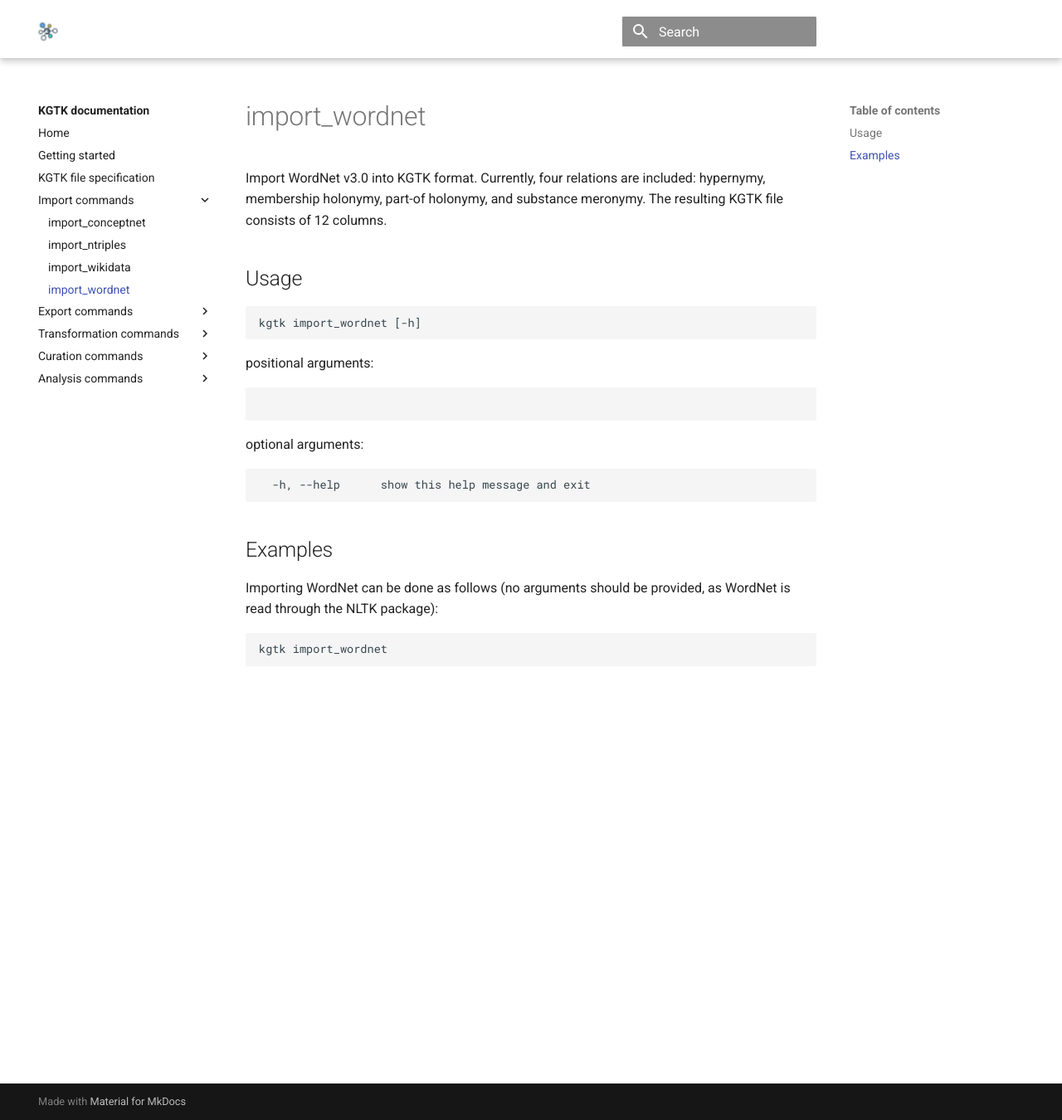
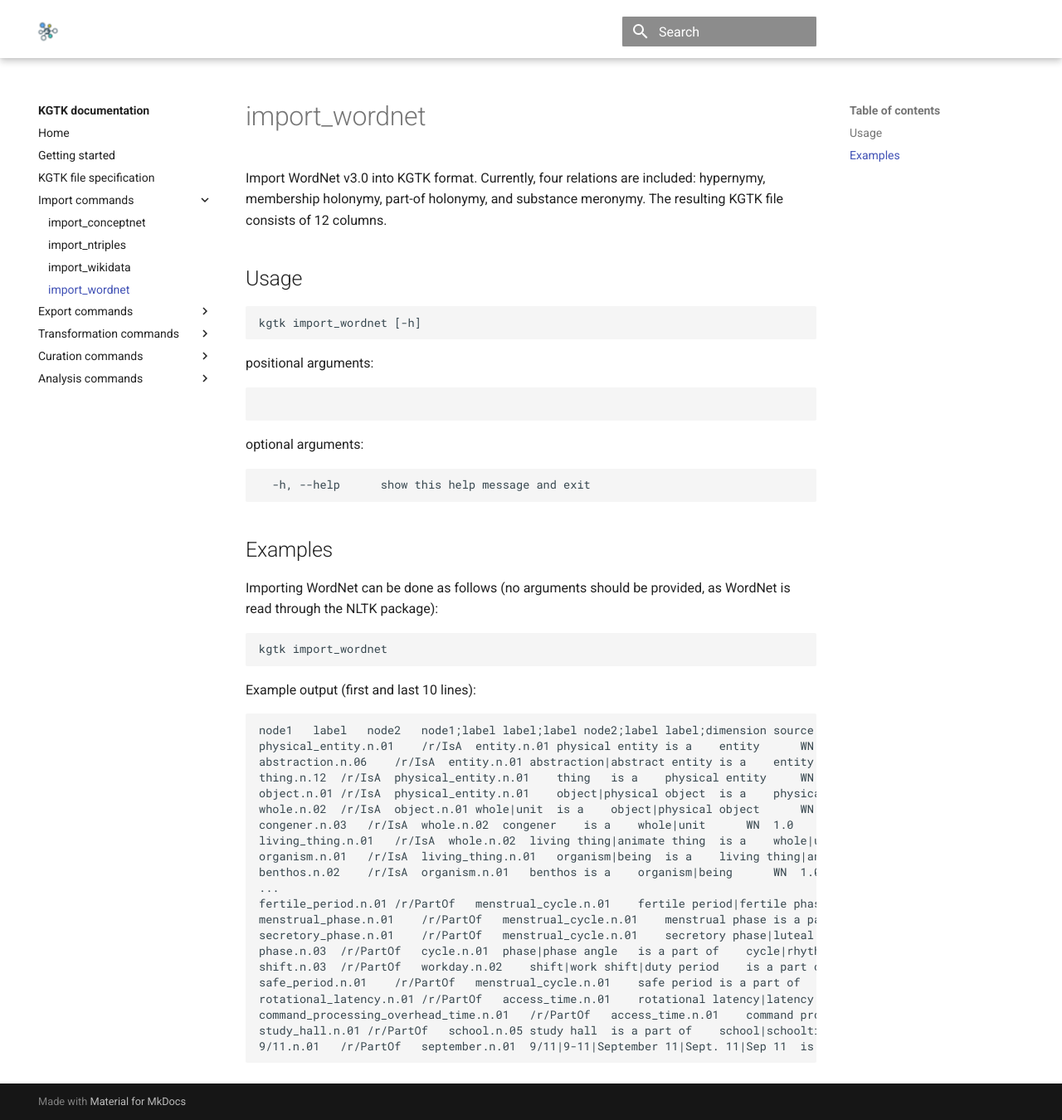
Before and after one commit to usc-isi-i2/kgtk, an MkDocs documentation site: the page built from docs/import/import_wordnet.md, in a window 1280 px wide and 1350 px high. Shown: the whole window at 83% size. Built offline with MkDocs 1.6.1 and Material for MkDocs 9.7.7, drawn with Linux system fonts in a browser that asks for light colours; comment, search, counter and statistics services are not loaded.

Commit message:
import wordnet documentation updated with an example output

````diff
--- a/docs/import/import_wordnet.md
+++ b/docs/import/import_wordnet.md
@@ -21,3 +21,28 @@
 ```
 kgtk import_wordnet
 ```
+
+Example output (first and last 10 lines):
+```
+node1	label	node2	node1;label	label;label	node2;label	label;dimension	source	weight	creator	sentence	question
+physical_entity.n.01	/r/IsA	entity.n.01	physical entity	is a	entity		WN	1.0		physical entity is a entity	What is physical entity?
+abstraction.n.06	/r/IsA	entity.n.01	abstraction|abstract entity	is a	entity		WN	1.0		abstraction is a entity	What is abstraction?
+thing.n.12	/r/IsA	physical_entity.n.01	thing	is a	physical entity		WN	1.0		thing is a physical entity	What is thing?
+object.n.01	/r/IsA	physical_entity.n.01	object|physical object	is a	physical entity		WN	1.0		object is a physical entity	What is object?
+whole.n.02	/r/IsA	object.n.01	whole|unit	is a	object|physical object		WN	1.0		whole is a object	What is whole?
+congener.n.03	/r/IsA	whole.n.02	congener	is a	whole|unit		WN	1.0		congener is a whole	What is congener?
+living_thing.n.01	/r/IsA	whole.n.02	living thing|animate thing	is a	whole|unit		WN	1.0		living thing is a whole	What is living thing?
+organism.n.01	/r/IsA	living_thing.n.01	organism|being	is a	living thing|animate thing		WN	1.0		organism is a living thing	What is organism?
+benthos.n.02	/r/IsA	organism.n.01	benthos	is a	organism|being		WN	1.0		benthos is a organism	What is benthos?
+...
+fertile_period.n.01	/r/PartOf	menstrual_cycle.n.01	fertile period|fertile phase	is a part of	menstrual cycle		WN	1.0		fertile period is a part of menstrual cycle	Fertile period is a part of what?
+menstrual_phase.n.01	/r/PartOf	menstrual_cycle.n.01	menstrual phase	is a part of	menstrual cycle		WN	1.0		menstrual phase is a part of menstrual cycle	Menstrual phase is a part of what?
+secretory_phase.n.01	/r/PartOf	menstrual_cycle.n.01	secretory phase|luteal phase	is a part of	menstrual cycle		WN	1.0		secretory phase is a part of menstrual cycle	Secretory phase is a part of what?
+phase.n.03	/r/PartOf	cycle.n.01	phase|phase angle	is a part of	cycle|rhythm|round		WN	1.0		phase is a part of cycle	Phase is a part of what?
+shift.n.03	/r/PartOf	workday.n.02	shift|work shift|duty period	is a part of	workday|working day		WN	1.0		shift is a part of workday	Shift is a part of what?
+safe_period.n.01	/r/PartOf	menstrual_cycle.n.01	safe period	is a part of	menstrual cycle		WN	1.0		safe period is a part of menstrual cycle	Safe period is a part of what?
+rotational_latency.n.01	/r/PartOf	access_time.n.01	rotational latency|latency	is a part of	access time		WN	1.0		rotational latency is a part of access time	Rotational latency is a part of what?
+command_processing_overhead_time.n.01	/r/PartOf	access_time.n.01	command processing overhead time|command processing overhead|command overhead|overhead	is a part of	access time		WN	1.0		command processing overhead time is a part of access time	Command processing overhead time is a part of what?
+study_hall.n.01	/r/PartOf	school.n.05	study hall	is a part of	school|schooltime|school day		WN	1.0		study hall is a part of school	Study hall is a part of what?
+9/11.n.01	/r/PartOf	september.n.01	9/11|9-11|September 11|Sept. 11|Sep 11	is a part of	September|Sep|Sept		WN	1.0		9/11 is a part of September	9/11 is a part of what?
+```
````
